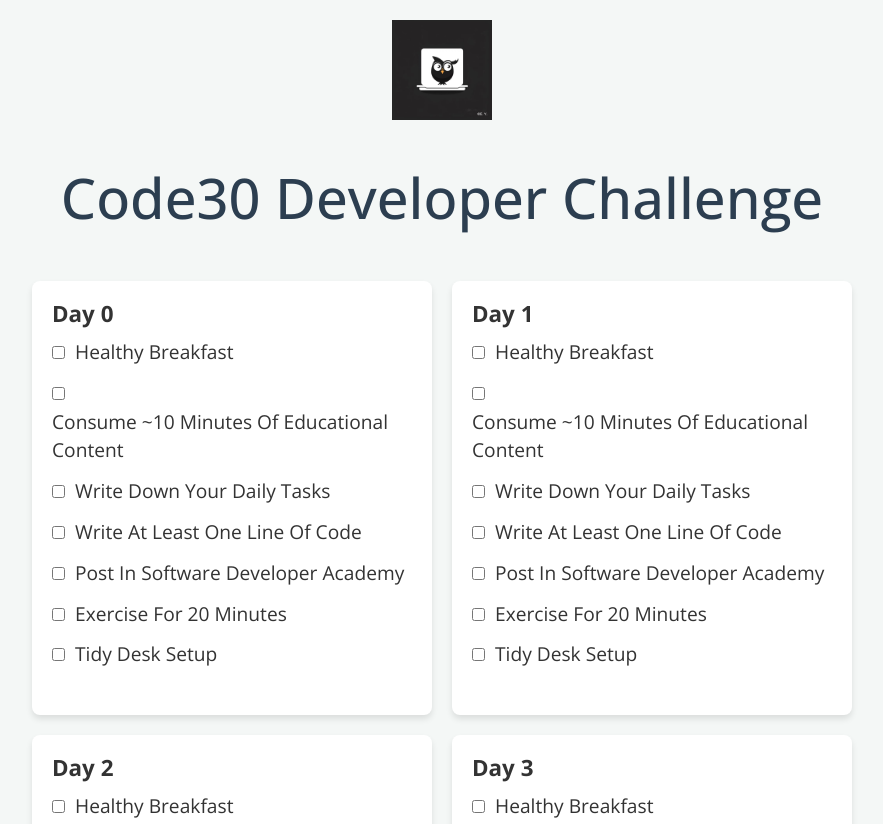
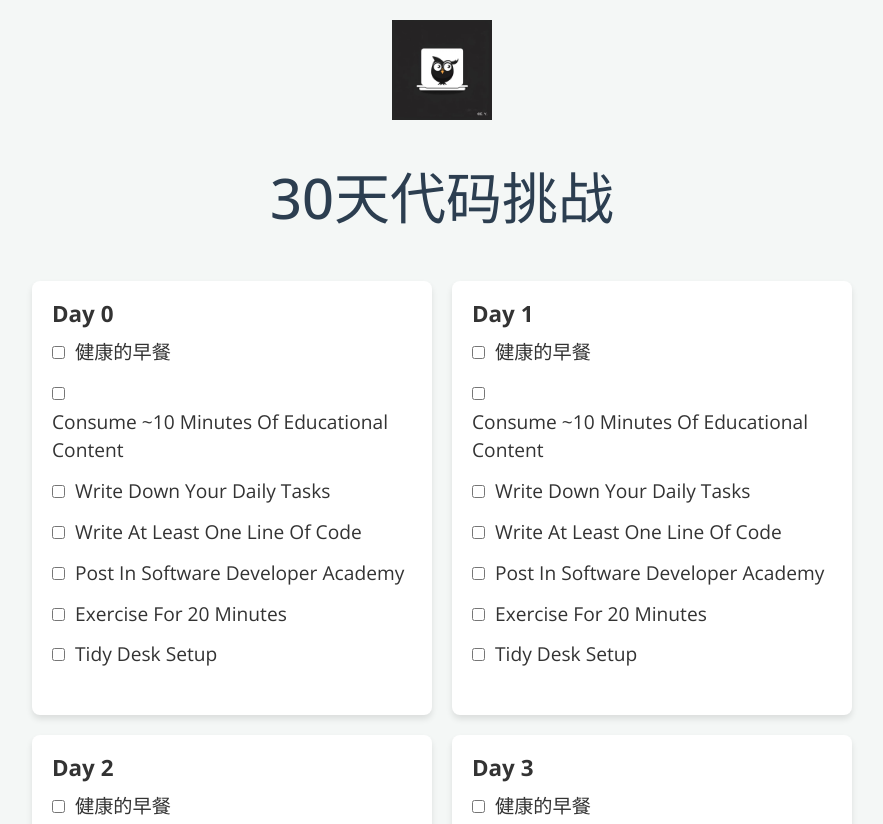
Before and after one commit to 31i45/code30, a plain HTML site: page index.html in a window 1280 px wide. Shown: the top 824 px of the page, without its empty margins (198-1081 px from the left). Drawn offline with nearby package versions, Linux system fonts and the light colour scheme.

Commit message:
Update index.html

```diff
--- a/index.html
+++ b/index.html
@@ -9,7 +9,7 @@
     <div class="text-center mb-4">
         <img src="./ITlaocainiao.png" alt="Community Icon" style="max-height: 100px;"> <!-- Adjust the path and styling as needed -->
     </div>
-    <title>30天编程挑战</title>
+    <title>30天代码挑战</title>
     <link href="https://stackpath.bootstrapcdn.com/bootstrap/4.5.2/css/bootstrap.min.css" rel="stylesheet">
     <style>
         body {
@@ -100,7 +100,7 @@
 <body>
 
 <div class="container">
-    <h2>Code30 Developer Challenge</h2>
+    <h2>30天代码挑战</h2>
     <div class="row"></div> <!-- Days will be inserted here -->
 </div>
 
@@ -109,7 +109,7 @@
     document.addEventListener('DOMContentLoaded', function () {
         const days = 30;
         const tasks = [
-            'Healthy Breakfast',
+            '健康的早餐',
             'Consume ~10 Minutes Of Educational Content',
             'Write Down Your Daily Tasks',
             'Write At Least One Line Of Code',
```
